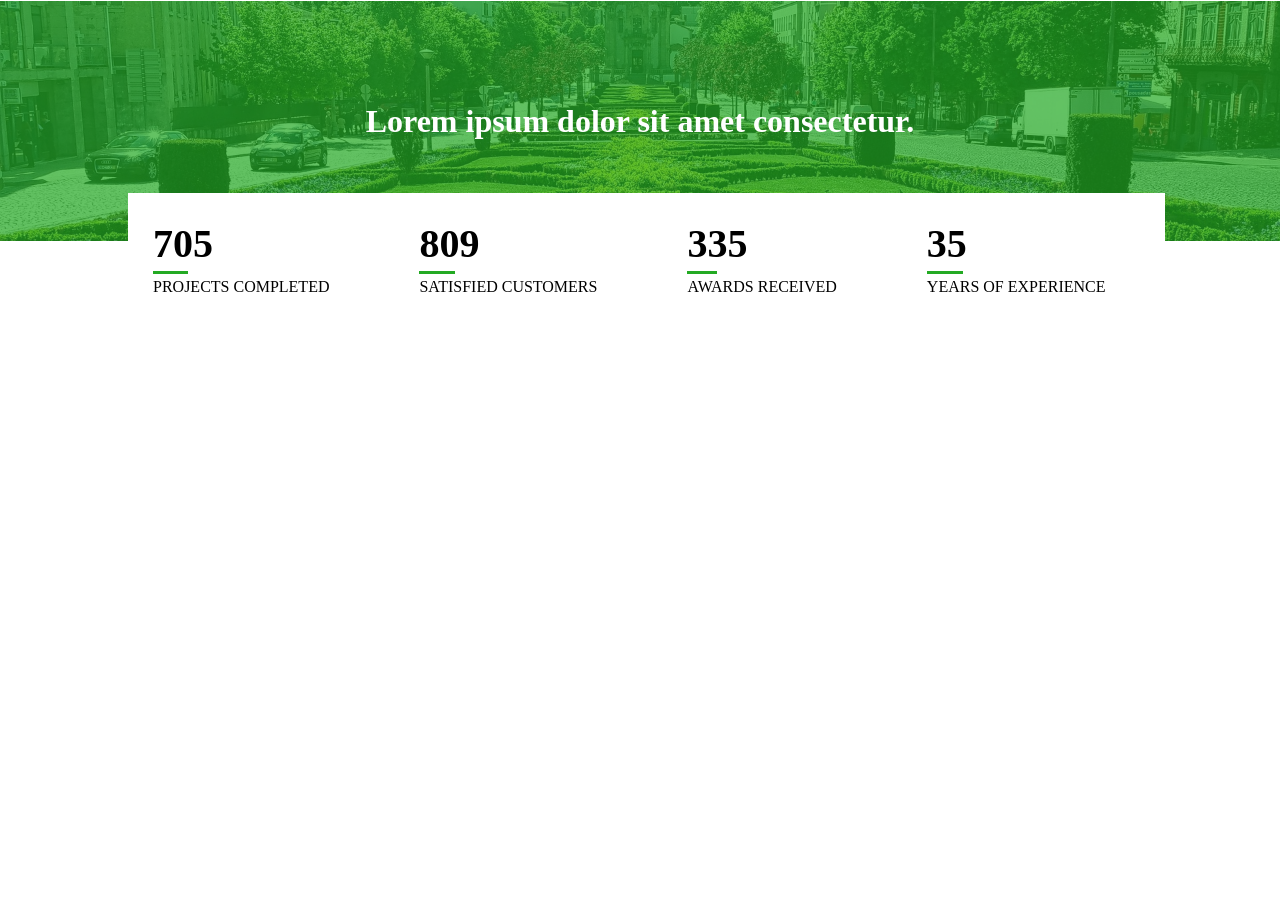
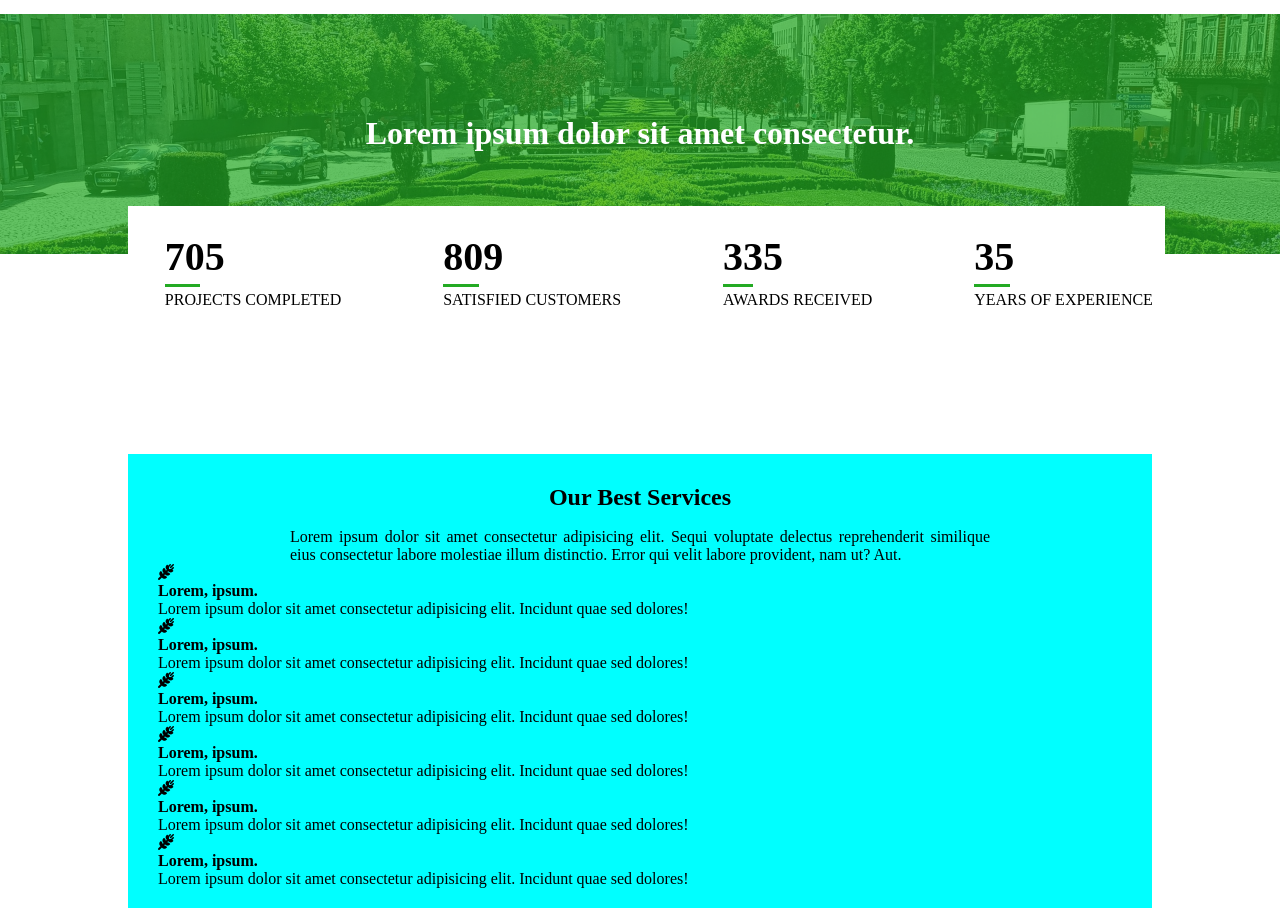
Before and after one commit to KobiEau/Landscaping-site, a plain HTML site: page index.html in a window 1280 px wide. Shown: the part 1431-2339 px from the top of the page. Before the commit the page ends 1754 px from the top, so only its background shows below. Drawn offline with Linux system fonts and the light colour scheme.

Commit message:
feat: added new section and navbar hover

```diff
--- a/index.html
+++ b/index.html
@@ -46,7 +46,7 @@
     <!-- Features Section -->
     <section id="features">
       <div class="feat-left">
-        <h2>Our Main Features</h2>
+        <h2 class="section-header">Our Main Features</h2>
         <p>
           Lorem ipsum dolor, sit amet consectetur adipisicing elit. Sunt velit
           obcaecati fuga, tempore temporibus itaque praesentium eligendi tenetur
@@ -95,7 +95,7 @@
           praesentium pariatur rerum enim, repellendus veniam magni excepturi
           nemo sint, officia quae voluptatem sunt modi sed molestias velit
           ratione aperiam amet qui quasi accusantium numquam necessitatibus.
-          <br /><br />
+          <br/><br/>
           Nisi quibusdam inventore quia in. Lorem ipsum dolor sit amet
           consectetur adipisicing elit. Error architecto fugiat rem atque magnam
           accusantium laboriosam culpa molestias necessitatibus voluptatum?
@@ -132,5 +132,54 @@
         </span>
       </div>
     </section>
+
+    <!-- Best Services -->
+     <section id="services">
+      <div id="top-section">
+        <h2 class="section-header">Our Best Services</h2>
+        <p>Lorem ipsum dolor sit amet consectetur adipisicing elit. Sequi voluptate delectus reprehenderit similique eius consectetur labore molestiae illum distinctio. Error qui velit labore provident, nam ut? Aut.
+        </p>
+      </div>
+
+      <div id="grid-section">
+        <div class="services-grid">
+          <!-- Icon -->
+           <i class="fa-solid fa-wheat-awn"></i>
+           <h4>Lorem, ipsum.</h4>
+           <p>Lorem ipsum dolor sit amet consectetur adipisicing elit. Incidunt quae sed dolores!</p>
+        </div>
+        <div class="services-grid">
+          <!-- Icon -->
+           <i class="fa-solid fa-wheat-awn"></i>
+           <h4>Lorem, ipsum.</h4>
+           <p>Lorem ipsum dolor sit amet consectetur adipisicing elit. Incidunt quae sed dolores!</p>
+        </div>
+        <div class="services-grid">
+          <!-- Icon -->
+           <i class="fa-solid fa-wheat-awn"></i>
+           <h4>Lorem, ipsum.</h4>
+           <p>Lorem ipsum dolor sit amet consectetur adipisicing elit. Incidunt quae sed dolores!</p>
+        </div>
+        <div class="services-grid">
+          <!-- Icon -->
+           <i class="fa-solid fa-wheat-awn"></i>
+           <h4>Lorem, ipsum.</h4>
+           <p>Lorem ipsum dolor sit amet consectetur adipisicing elit. Incidunt quae sed dolores!</p>
+        </div>
+        <div class="services-grid">
+          <!-- Icon -->
+           <i class="fa-solid fa-wheat-awn"></i>
+           <h4>Lorem, ipsum.</h4>
+           <p>Lorem ipsum dolor sit amet consectetur adipisicing elit. Incidunt quae sed dolores!</p>
+        </div>
+        <div class="services-grid">
+          <!-- Icon -->
+           <i class="fa-solid fa-wheat-awn"></i>
+           <h4>Lorem, ipsum.</h4>
+           <p>Lorem ipsum dolor sit amet consectetur adipisicing elit. Incidunt quae sed dolores!</p>
+        </div>
+      </div>
+
+     </section>
   </body>
 </html>
--- a/styles.css
+++ b/styles.css
@@ -10,6 +10,12 @@ body{
     height: 100vh;
     overflow-x: hidden;
 }
+
+/* Utility */
+ .section-header{
+    font-weight: bold;
+}
+
 /* Navbar Styling */
 nav{
     display: flex;
@@ -25,13 +31,26 @@ nav{
 
 }
 
+nav .logo{
+    cursor: pointer;
+}
+
 nav ul{
     display: flex;
     flex-direction: row;
     list-style-type: none;
-    column-gap: 1rem;
+    column-gap: 0.1rem;
 }
 
+nav ul li{
+    padding: 9px 12px;
+    /* border-right: 1px solid white; */
+}
+
+nav ul li:hover{
+    background-color: rgb(35, 170, 35);
+    cursor: pointer;
+}
 nav input{
     padding: 0.3rem 1.3rem;
     border: 1px solid rgb(99, 99, 99);
@@ -66,7 +85,7 @@ input:focus{
     flex-direction: column;
     height: 100%;
     justify-content: center;
-    background-color: rgba(0, 0, 0, 0.6);
+    background-color: rgba(0, 0, 0, 0.4);
     row-gap: 12px;
 }
 
@@ -198,7 +217,7 @@ input:focus{
     top: 80%;
     left: 10%;
     display: flex;
-    justify-content: flex-start;
+    justify-content: space-evenly;
     align-items: center;
     column-gap: 90px;
     padding-left: 25px;
@@ -220,3 +239,29 @@ input:focus{
     background-color: rgb(35, 170, 35);
     border: none;
 }
+
+/* Services */
+#services{
+    margin:25vh 10% 2rem 10%;
+    background-color: aqua;
+    padding: 20px 30px;
+}
+
+#top-section{
+    margin-top: 10px;
+}
+
+#top-section .section-header, #top-section p{
+    text-align: center;
+}
+
+#top-section .section-header{
+    margin-bottom: 17px;
+}
+
+#top-section p{
+    width: fit-content;
+    max-width: 700px;
+    margin:0 auto ;
+    text-align: justify;
+}
```
